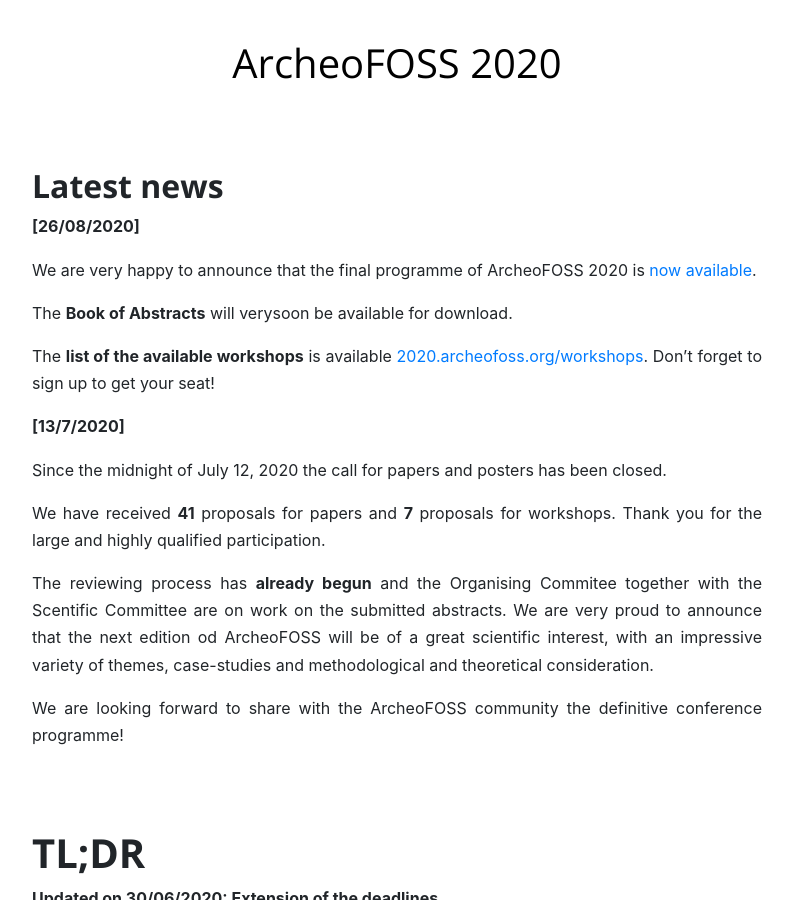
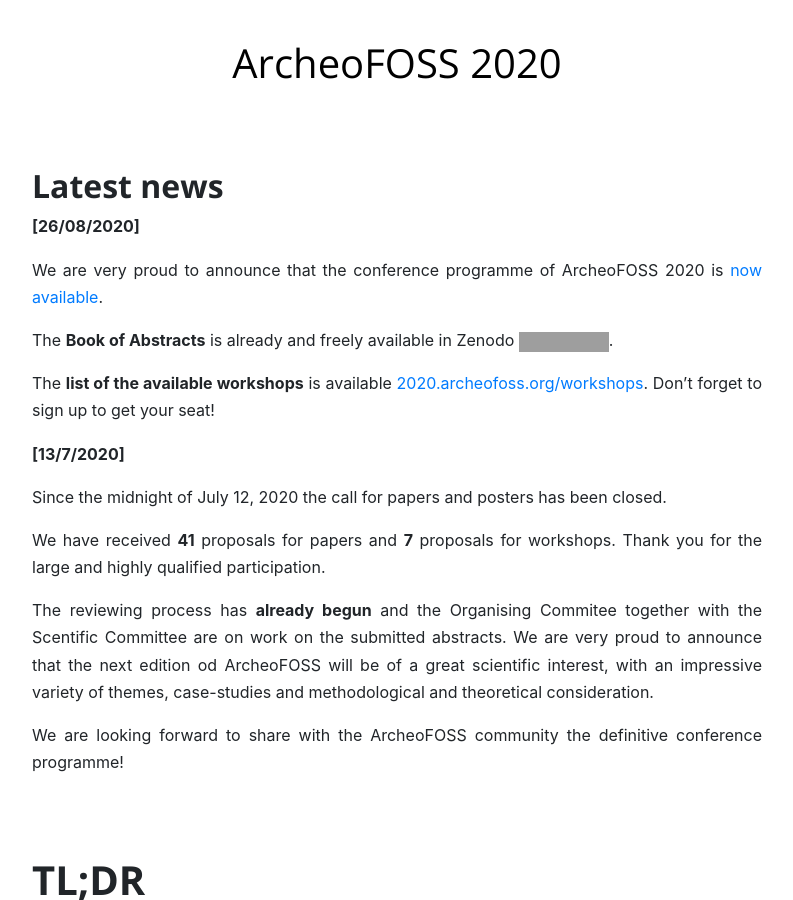
Before and after one commit to archeofoss/archeofoss2020, a Jekyll site: the page built from index.md, in a window 1280 px wide and 900 px high, scrolled down 941 px. Shown: the whole window, without its empty margins (243-1036 px from the left). Built offline with Jekyll 4.4.1, drawn with Linux system fonts in a browser that asks for light colours; nearby versions of some CDN libraries; grey boxes are pictures that could not be loaded.

Commit message:
Added link to Zenodo

```diff
--- a/index.md
+++ b/index.md
@@ -9,9 +9,10 @@
 
 **[26/08/2020]**
 
-We are very happy to announce that the final programme of ArcheoFOSS 2020 is [now available](./programme).
+We are very proud to announce that the conference programme of ArcheoFOSS 2020 is [now available](./programme).
 
-The **Book of Abstracts** will verysoon be available for download.
+The **Book of Abstracts** is already and freely available in Zenodo [![DOI](https://zenodo.org/badge/DOI/10.5281/zenodo.4002961.svg)](https://doi.org/10.5281/zenodo.4002961).
+
 
 The **list of the available workshops** is available [2020.archeofoss.org/workshops](./workshops). Don't forget to sign up to get your seat!
 
```
Also changed, not shown: programme.md (+4 -0 lines).
